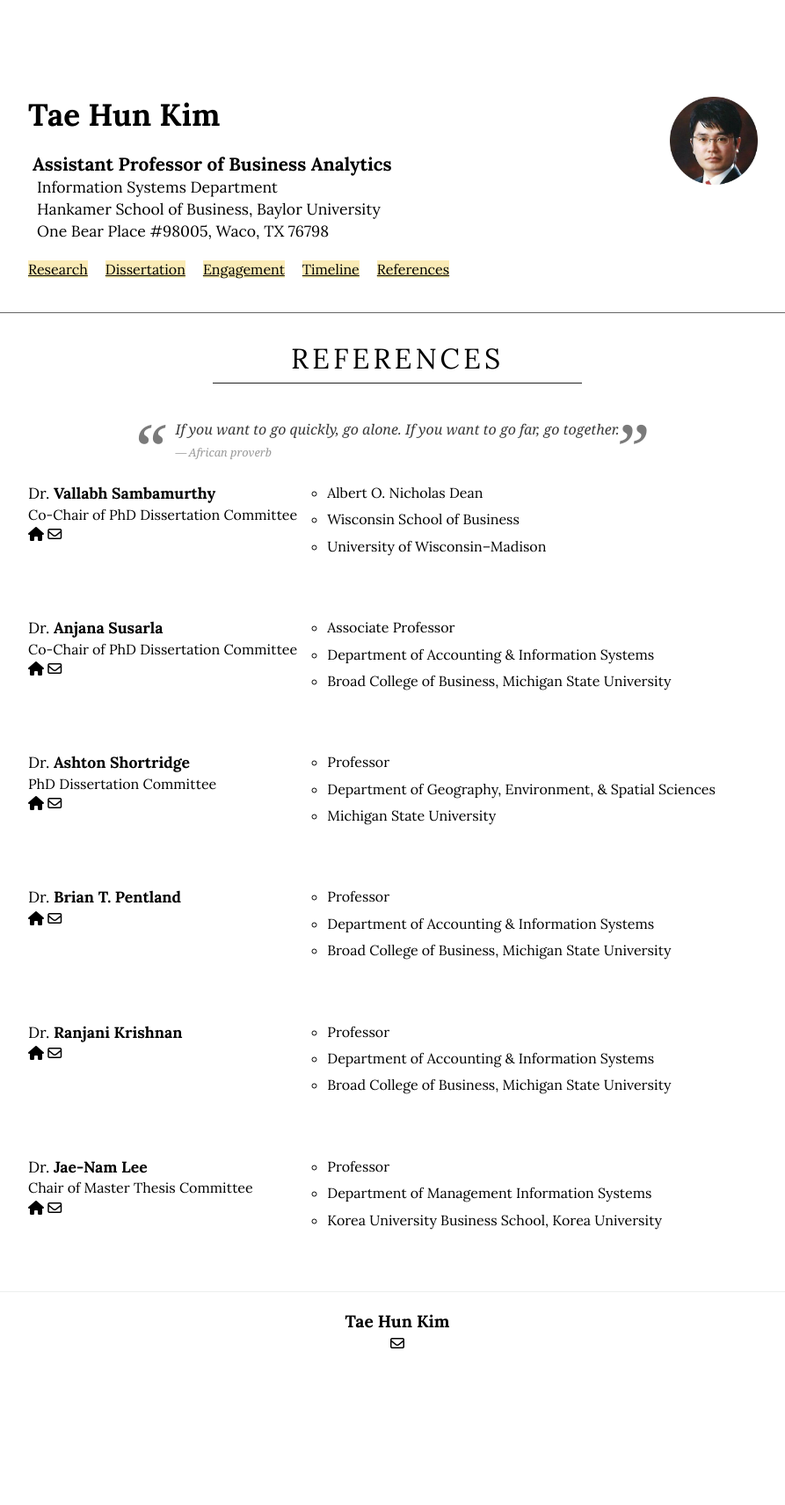
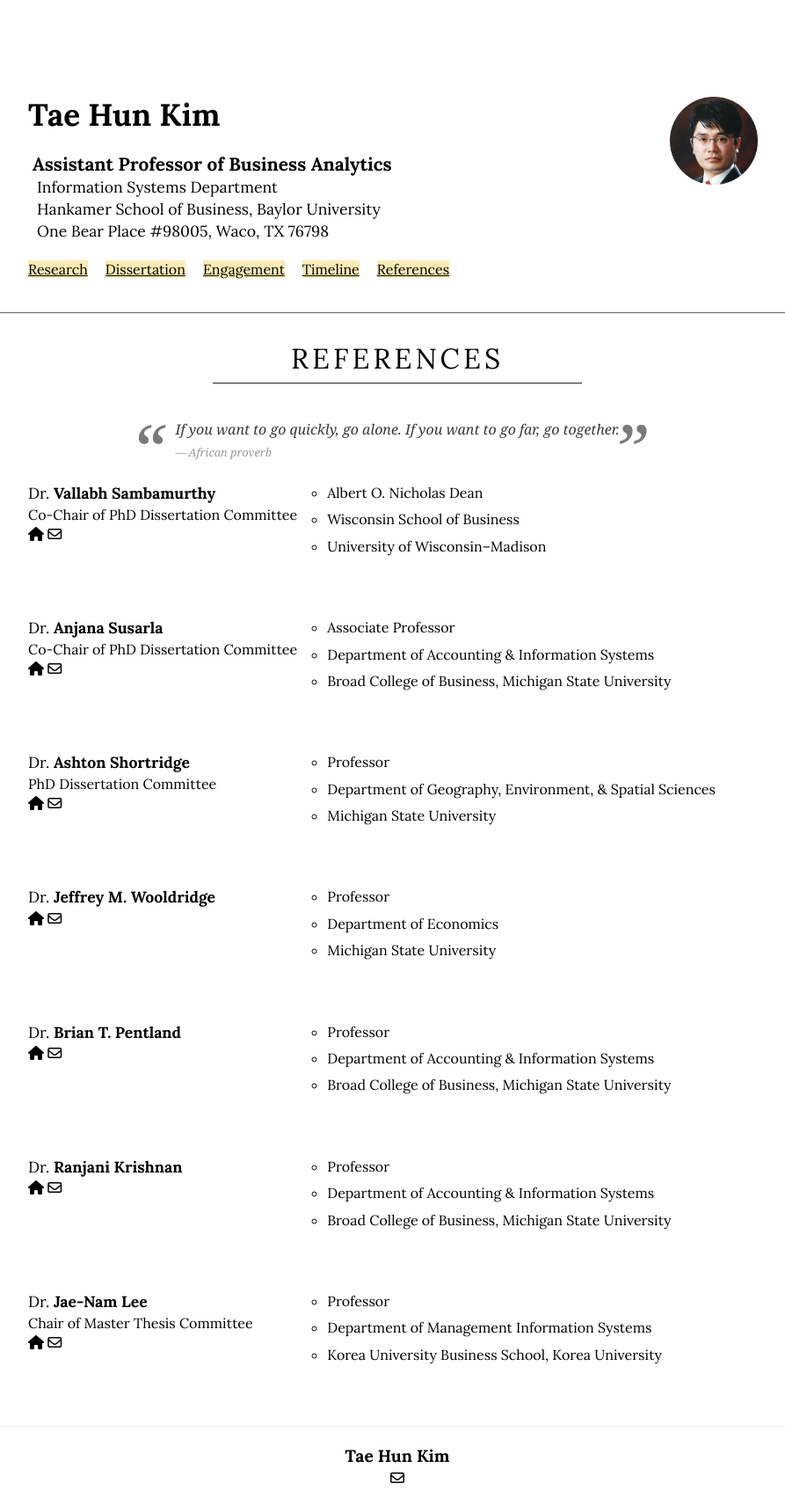
Before and after one commit to istaehun/taehun, a Jekyll site: the page built from references.html, in a window 1280 px wide. Shown: the whole page at 88% size, without its empty margins (188-1081 px from the left). Built offline with Jekyll 4.4.1, drawn with Linux system fonts in a browser that asks for light colours; nearby versions of some CDN libraries; before the commit the page ends 1558 px from its top, so only the background shows below that.

Commit message:
Update references.yml

```diff
--- a/_data/references.yml
+++ b/_data/references.yml
@@ -30,6 +30,15 @@
   website: "http://geo.msu.edu/people/shortridge-ashton/"
 -
   degree: "Dr"
+  name: "Jeffrey M. Wooldridge"
+  majors:
+    - "Professor"
+    - "Department of Economics"
+  department: "Michigan State University"
+  email: "wooldri1@msu.edu"
+  website: "http://econ.msu.edu/faculty/wooldridge/"
+-
+  degree: "Dr"
   name: "Brian T. Pentland"
   majors:
     - "Professor"
```
